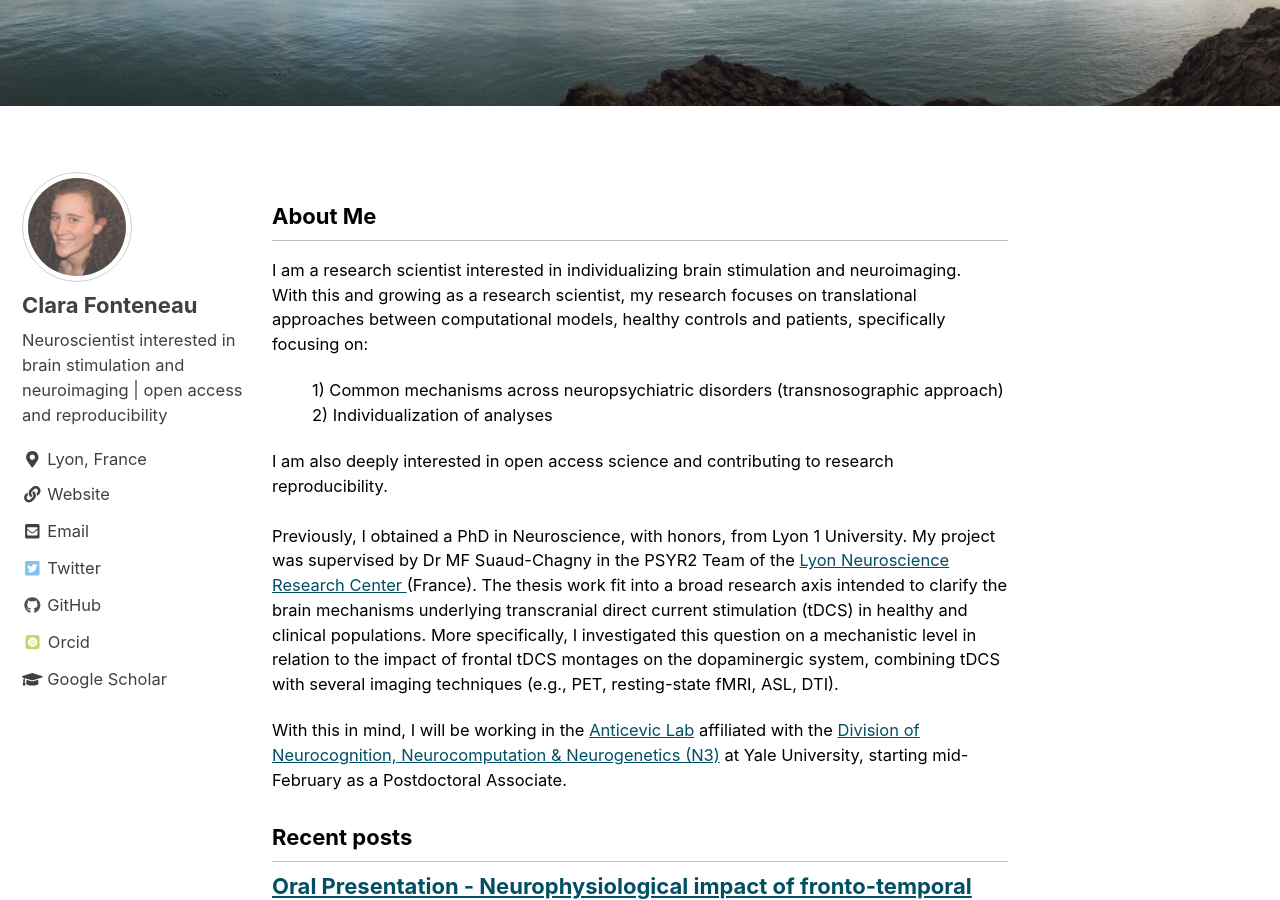
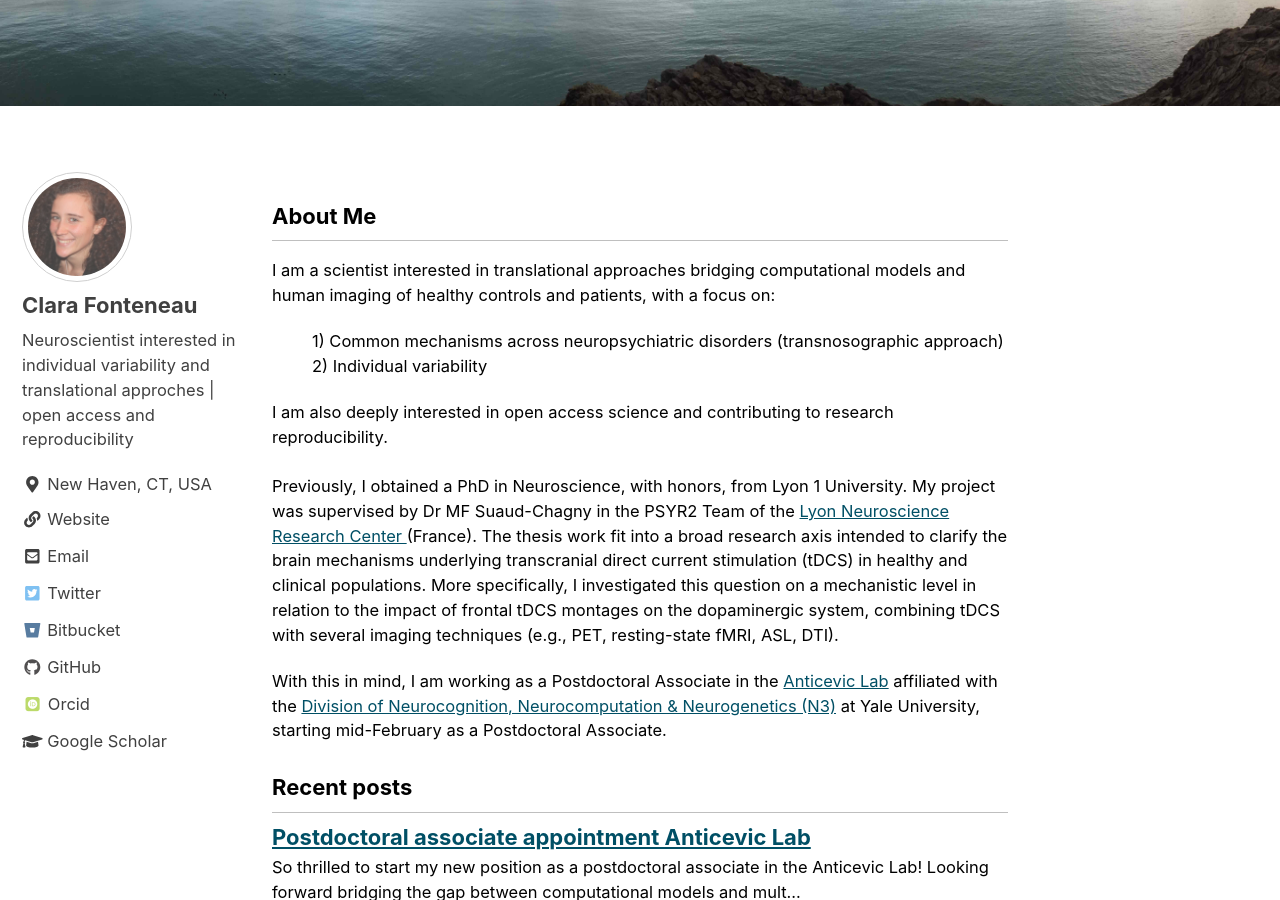
Before and after one commit to clarafonteneau/clarafonteneau.github.io, a Jekyll site: the page built from index.html, in a window 1280 px wide and 900 px high, scrolled down 223 px. Built offline with Jekyll 4.4.1, drawn with Linux system fonts in a browser that asks for light colours; nearby versions of some CDN libraries; some web fonts are replaced; the list of posts is cut into pages by our own code.

Commit message:
website updates postdoc

```diff
--- a/_config.yml
+++ b/_config.yml
@@ -102,12 +102,12 @@ analytics:
 author:
   name             : "Clara Fonteneau"
   avatar           : /assets/images/Img_CV_CF.jpg # path of avatar image, e.g. "/assets/images/bio-photo.jpg"
-  bio              : "Neuroscientist interested in brain stimulation and neuroimaging | open access and reproducibility"
-  location         : "Lyon, France"
+  bio              : "Neuroscientist interested in individual variability and translational approches | open access and reproducibility"
+  location         : "New Haven, CT, USA"
   email            : "fonteneau.clara@gmail.com"
   uri              : "https://clarafonteneau.github.io/"
   home             : # null (default), "absolute or relative url to link to author home"
-  bitbucket        : #fonteneau.clara@gmail.com
+  bitbucket        : "clarafonteneau"
   codepen          :
   dribbble         :
   flickr           :
--- a/_layouts/home.html
+++ b/_layouts/home.html
@@ -5,11 +5,9 @@ header:
 ---
 
 <h3 class="archive__subtitle">{{ site.data.ui-text[site.locale].about_me | default: "About Me" }}</h3>
-<p> I am a research scientist interested in individualizing brain stimulation and neuroimaging.<br>
-  With this and growing as a research scientist, my research focuses on translational approaches between computational models,
-  healthy controls and patients, specifically focusing on:</p>
+<p> I am a scientist interested in translational approaches bridging computational models and human imaging of healthy controls and patients, with a focus on:</p>
   <p style="margin-left: 40px"> 1) Common mechanisms across neuropsychiatric disorders (transnosographic approach)<br>
-  2) Individualization of analyses</p>
+  2) Individual variability</p>
 <p>I am also deeply interested in open access science and contributing to research reproducibility.<br>
 <br>
 Previously, I obtained a PhD in Neuroscience, with honors, from Lyon 1 University. My project was supervised by Dr MF Suaud-Chagny in the PSYR2 Team of
@@ -19,7 +17,7 @@ in healthy and clinical populations. More specifically, I investigated this ques
 on the dopaminergic system, combining tDCS with several imaging techniques (e.g., PET, resting-state fMRI, ASL, DTI).<br>
 </p>
 
-<p>With this in mind, I will be working in the <a href="https://medicine.yale.edu/lab/anticevic/"> Anticevic Lab</a> affiliated with the <a href="https://medicine.yale.edu/psychiatry/research/divisions/n3.aspx"> Division of Neurocognition, Neurocomputation & Neurogenetics (N3)</a> at Yale University, starting mid-February as a Postdoctoral Associate.
+<p>With this in mind, I am working as a Postdoctoral Associate in the <a href="https://medicine.yale.edu/lab/anticevic/"> Anticevic Lab</a> affiliated with the <a href="https://medicine.yale.edu/psychiatry/research/divisions/n3.aspx"> Division of Neurocognition, Neurocomputation & Neurogenetics (N3)</a> at Yale University, starting mid-February as a Postdoctoral Associate.
   </p>
 
 <h3 class="archive__subtitle">{{ site.data.ui-text[site.locale].recent_posts | default: "Recent Posts" }}</h3>
--- /dev/null
+++ b/_posts/2019-02-15-YalePostDoc.markdown
@@ -0,0 +1,10 @@
+---
+title: Postdoctoral associate appointment Anticevic Lab
+date: 2019-04-12
+excerpt: So thrilled to start my new position as a postdoctoral associate in the Anticevic Lab! Looking forward bridging the gap between computational models and multimodal imaging in healthy and neuropsychiatric patients.
+header:
+  image: /assets/images/DSC5364.jpg
+---
+So thrilled to start my new position as a postdoctoral associate in the Anticevic Lab at Yale University! Looking forward bridging the gap between computational models and multimodal imaging in healthy and neuropsychiatric patients.
+Interested in the work done in the Anticevic lab, check out the latest publications on their [website](https://medicine.yale.edu/lab/anticevic/)!
+New projects to follow ...
```
Also changed, not shown: 10 other files.
